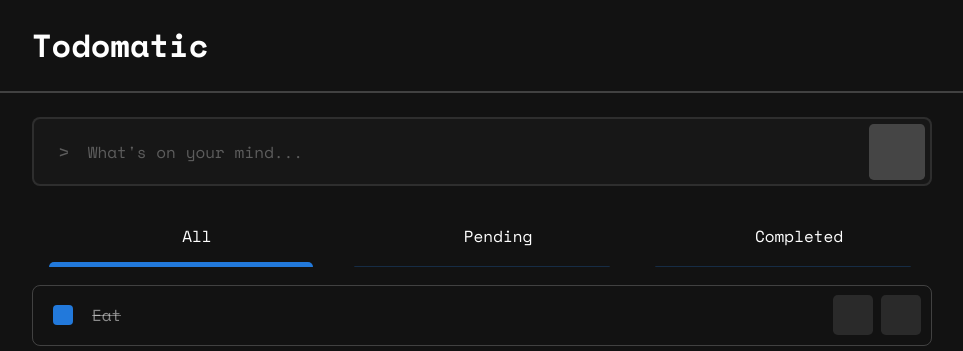
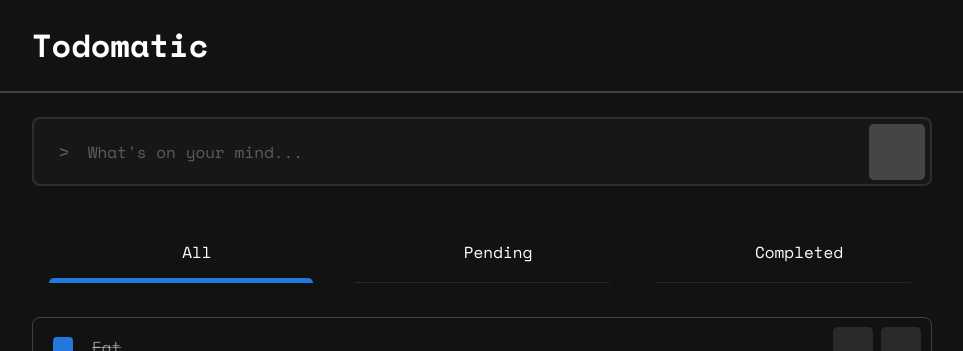
Before and after one commit to Melvin-Abraham/todomatic, a React (Vite) app: page / in a window 1280 px wide. Shown: the top 351 px of the page, without its empty margins (158-1121 px from the left). Built offline with nearby package versions, Linux system fonts and the light colour scheme; some icons are missing.

Commit message:
feat: Add persistent (sticky) header in App
Wrap `AddTodoBox` & `TabGroup` into a persistent sticky header to
prevent them from being scrolled past a long list

```diff
--- a/src/App.css
+++ b/src/App.css
@@ -25,3 +25,15 @@ main {
   margin-top: var(--vertical-margin);
   margin-bottom: var(--vertical-margin);
 }
+
+.persistent-header {
+  position: -webkit-sticky;
+  position: sticky;
+  top: 0;
+  left: 0;
+  background-color: var(--color-bg);
+  display: flex;
+  flex-direction: column;
+  gap: 1em;
+  z-index: 2;
+}
--- a/src/App.tsx
+++ b/src/App.tsx
@@ -20,12 +20,14 @@ function App() {
 
         <main>
           <Container>
-            <AddTodoBox />
+            <div className="persistent-header">
+              <AddTodoBox />
 
-            <TabGroup
-              activeFilter={filterBy}
-              onFilterChange={(filterOption) => setFilterBy(filterOption)}
-            />
+              <TabGroup
+                activeFilter={filterBy}
+                onFilterChange={(filterOption) => setFilterBy(filterOption)}
+              />
+            </div>
 
             <TodoList todoList={todoItems} filterBy={filterBy} />
           </Container>
```
